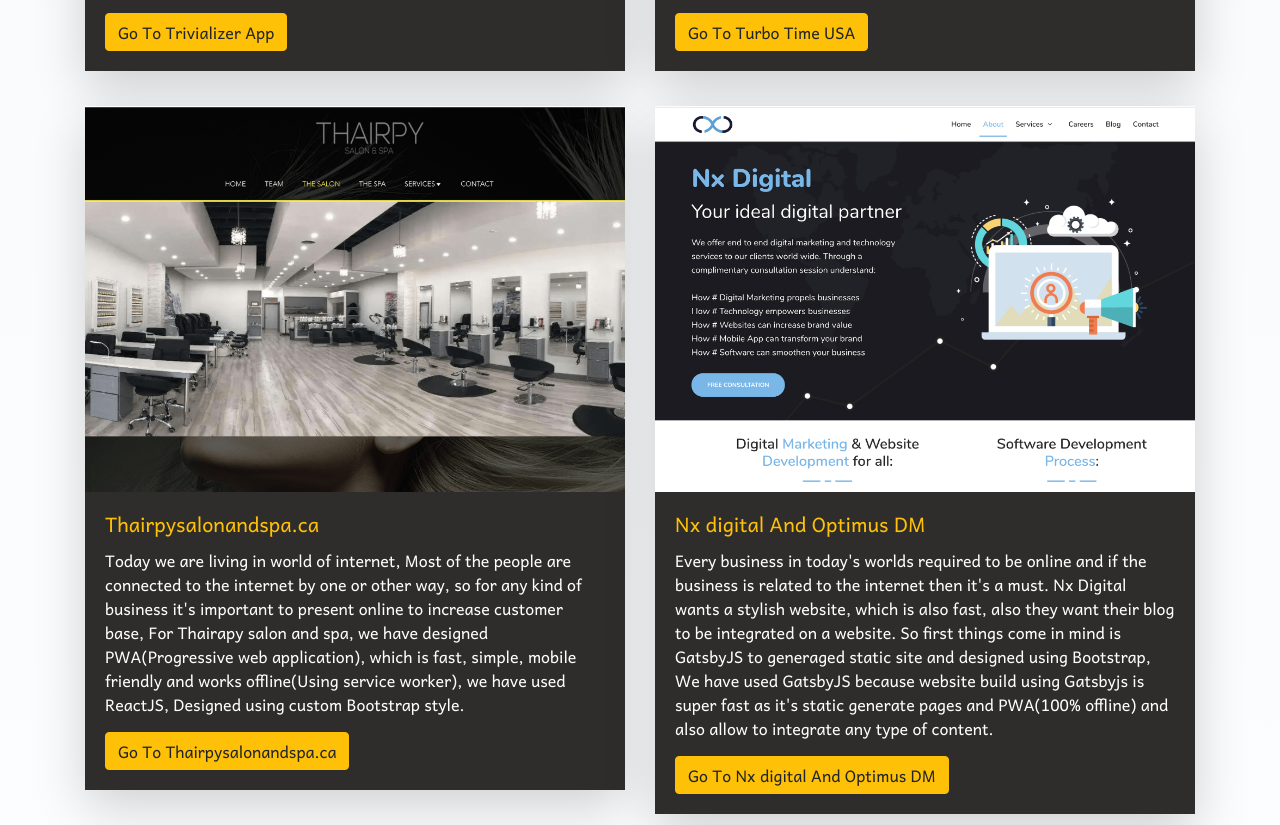
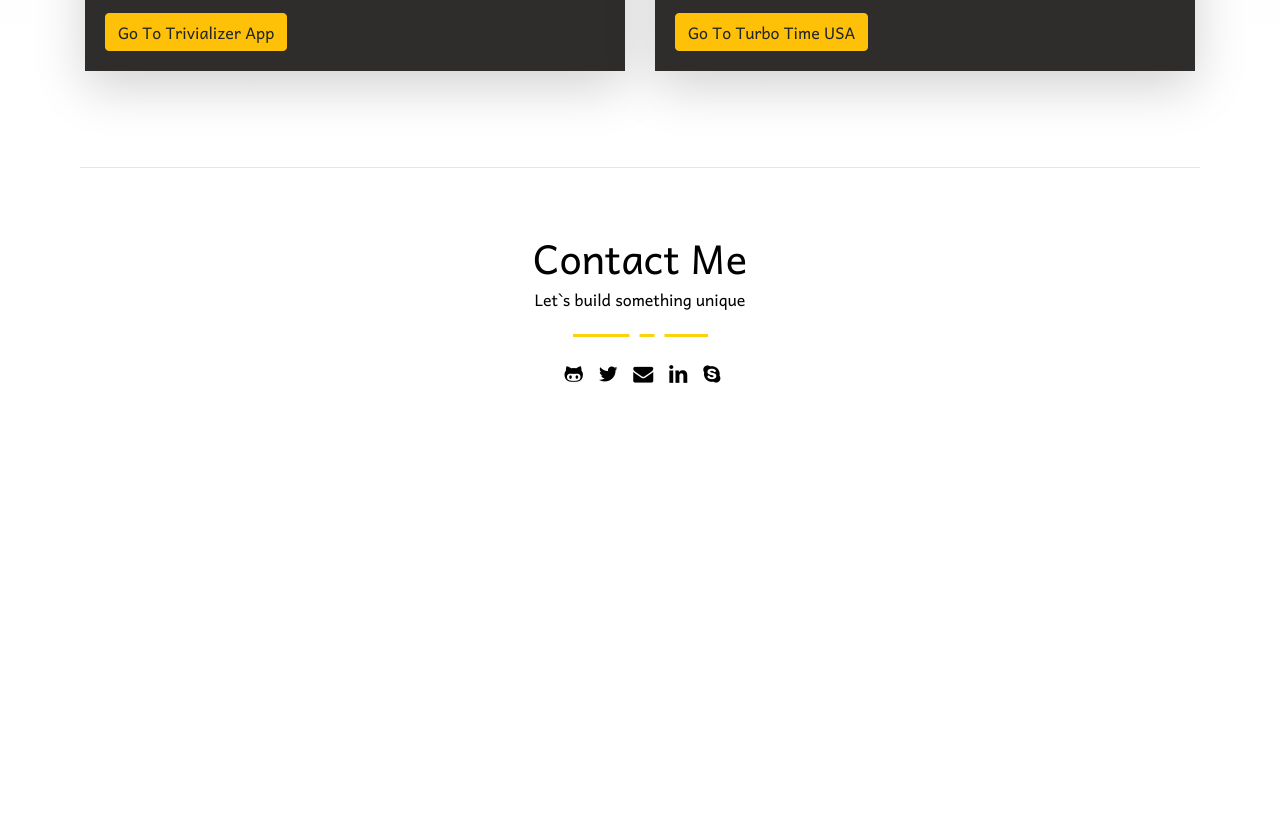
Before and after one commit to Sgoal2/SG, a Gatsby site: page / in a window 1280 px wide. Shown: the part 1972-2797 px from the top of the page. After the commit the page ends 2450 px from the top, so only its background shows below. Built offline with nearby package versions, Linux system fonts and the light colour scheme; Gatsby itself is replaced by a stand-in of ours.

Commit message:
updated info

```diff
--- a/data/projects.json
+++ b/data/projects.json
@@ -9,42 +9,6 @@
         "name":"Turbo Time USA",
         "description": "Today we are living in world of internet, Most of the people are connected to the internet by one or other way, so for any kind of business it's important to present online to increase customer base, For Pavan Industries, we have designed static site which is fast, simple, mobile friendly, we have used HTML/CSS/Javascript, Designed using Bootstrap.",
         "image": "images/packingwood.png",
-        "link": "turbotimeusa.com"
-    },
-    {
-        "name":"Thairpysalonandspa.ca",
-        "description": "Today we are living in world of internet, Most of the people are connected to the internet by one or other way, so for any kind of business it's important to present online to increase customer base, For Thairapy salon and spa, we have designed PWA(Progressive web application), which is fast, simple, mobile friendly and works offline(Using service worker), we have used ReactJS, Designed using custom Bootstrap style.",
-        "image": "images/thairpy.png",
-        "link": "https://thairpysalonandspa.com"
-    },
-    {
-        "name":"Nx digital And Optimus DM",
-        "description": "Every business in today's worlds required to be online and if the business is related to the internet then it's a must. Nx Digital wants a stylish website, which is also fast,  also they want their blog to be integrated on a website. So first things come in mind is GatsbyJS to generaged static site and designed using Bootstrap, We have used GatsbyJS because website build using Gatsbyjs is super fast as it's static generate pages and PWA(100% offline) and also allow to integrate any type of content.",
-        "image": "images/nxdigital.png",
-        "link": "https://nxdigital.com.au"
-    },
-    {
-        "name":"Cleartrip Pvt Ltd.",
-        "description": "This was my last job before I started working independently, I have spent around 1.5 years at Cleartrip, I really enjoyed my time at Cleartrip, made lots of life long friends, learned several latest technology like ReactJS and added some important features to their website, My job at Cleartrip is to handle hotels UI, some of the work I have done includes - Redo filters design, GST Integration, Hotel Shortlist, Optimize search page fast by prefetching data, Revamp details page, Pre-applied wallet balance.",
-        "image": "images/cleartrip.png",
-        "link": "https://cleartrip.com"
-    },
-    {
-        "name":"Hamilton Wireless",
-        "description": "Today we are living in world of internet, Most of the people are connected to the internet by one or other way, so for any kind of business it's important to present online to increase customer base, For Hamilton Wireless, we have designed PWA(Progressive web application), which is fast, simple, mobile friendly and works offline, we have used GatsbyJS(React based tool to build to static/fast/PWA web applications), Designed using Bootstrap.",
-        "image": "images/hamilton.png",
-        "link": "https://hamiltonwireless.ca"
-    },
-    {
-        "name":"Servicenow projects(Quodroid)",
-        "description": "I started working on servicenow around 6 months back, i have done a ton of work in the last 6 months and leanred some of the hot features of servicenow, servicenow uses little outdated ui tech stack(AngularJS), I work with Quodroid Technologies, Bangalore based startup, they have multiple clients like Patientrails, CareAR, UPMX(Nokia), Siemens etc., My job is to help them design ui and integrate servicenow backed on UI(Using AngularJS), also setup servicenow client scripts, ui scripts."
-    },
-    {
-        "name":"RPWS - web based video conferancing(Polycom)",
-        "description": "Polycom is my entry pass to world biggest IT hub(Bangalore), I have spent around 2 years at Polycom, And get in touch with some of great people over there and learned lots of important things from them, which help me grow professionally and personally, Polycom help me grow exponentially, My job is to handle UI for meeting portal and video portal, for video portal we were using AngularJS, meeting portal BackboneJS and backed using NodeJS, Use of these technologies helped me leaned fundamentals of UI Technology."
-    },
-    {
-        "name":"Theminimall (Alpine Health)",
-        "description": "Theminimall.com introduced me to the world of software, my first job(15-April 2012), Started my career with Microsoft technology, we were using .Net at that time, also introduces me to javascript(my bread and butter), we have built an E-Commerce platform, Where seller can create an account, add items and the buyer can order an item from any seller of choice. also get to some of the important things we need to build an E-Commerce website."
+        "link": "https://turbotimeusa.com/"
     }
 ]
--- a/src/components/banner.js
+++ b/src/components/banner.js
@@ -28,11 +28,11 @@ export default () => (
                                 </div>
                                 <div className="col-md-9 col-xs-12 about-text">
                                     <h1 className="card-text text-black">Hi, I'm Sagie Gelbhauer</h1>
-                                    <h4 className="card-text text-black">Full stack developer based in India</h4>
+                                    <h4 className="card-text text-black">Full stack developer</h4>
                                     <hr/>
                                     <h4>
                                     <div>
-                                        <a title="Github" href="https://github.com/mhjadav/mojaave" className="card-link text-black"><i className="fa fa-github" /></a>
+                                        <a title="Github" href="https://github.com/Sgoal2" className="card-link text-black"><i className="fa fa-github" /></a>
                                         <a title="Twitter" href="https://twitter.com/mhjadav" className="card-link text-black"><i className="fa fa-twitter" /></a>
                                         <a title="Email" href="mailto:mj@mojaave.com" className="card-link text-black"><i className="fa fa-envelope" /></a>
                                         <a title="Linkedin" href="https://www.linkedin.com/in/mhjadav/" className="card-link text-black"><i className="fa fa-linkedin" /></a>
```
Also changed, not shown: public/static/d/2353854392.json (+1 -1 lines), public/static/98fa732dd24d58af8ab06c5a9600339a/00c9f/packingwood.png (added), public/static/98fa732dd24d58af8ab06c5a9600339a/0c11c/packingwood.png (added), public/static/98fa732dd24d58af8ab06c5a9600339a/3d49a/packingwood.png (added), public/static/98fa732dd24d58af8ab06c5a9600339a/6b5b7/packingwood.png (added), public/static/98fa732dd24d58af8ab06c5a9600339a/838ac/packingwood.png (added), public/static/98fa732dd24d58af8ab06c5a9600339a/90637/packingwood.png (added), public/static/98fa732dd24d58af8ab06c5a9600339a/fc954/packingwood.png (added).
